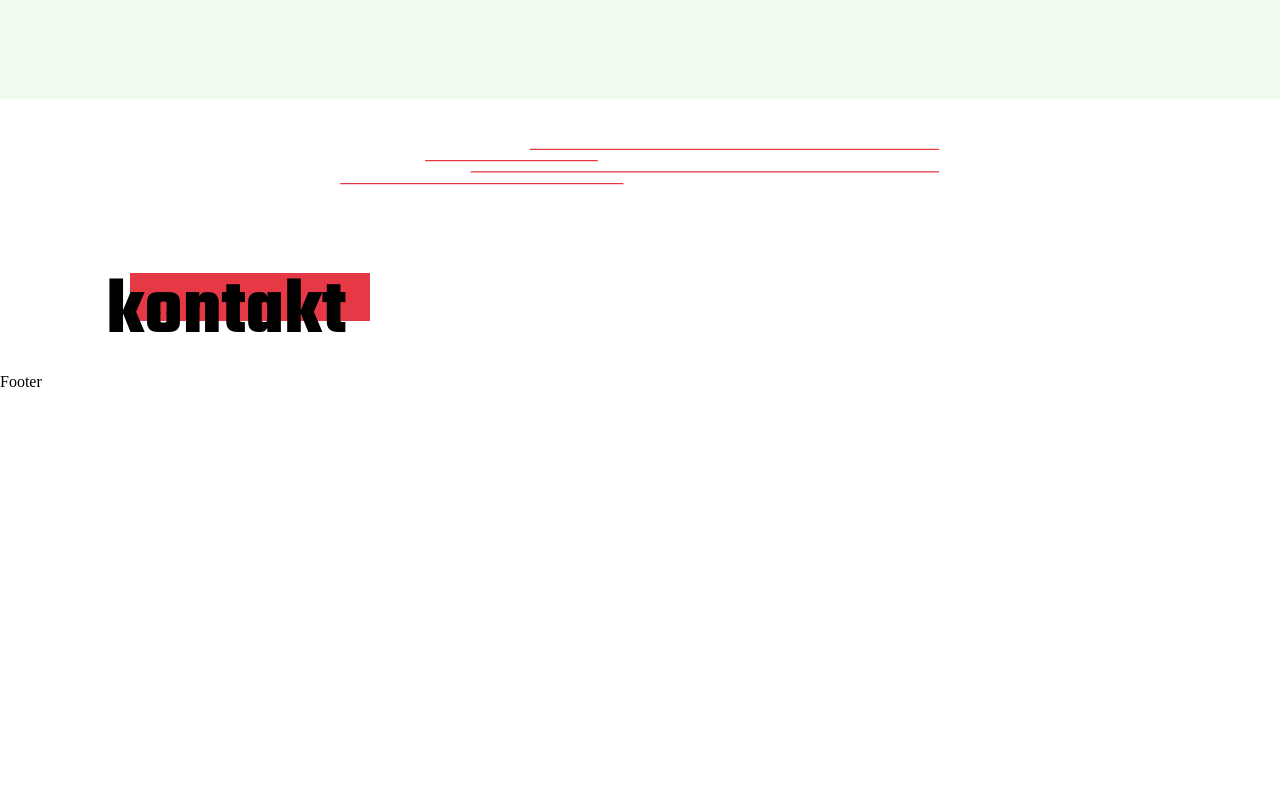
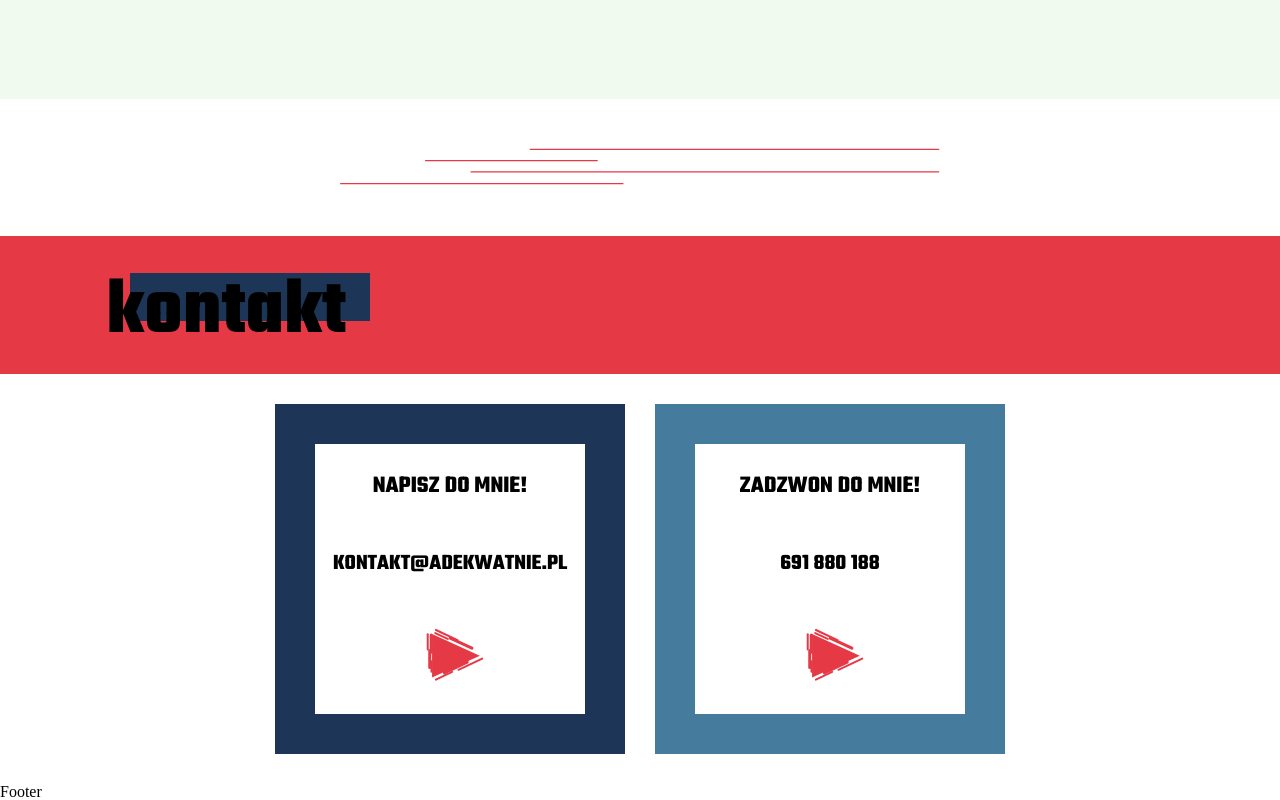
Before and after one commit to rodzinnie/adekwatnie, a React (Vite) app: page / in a window 1280 px wide. Shown: the part 5545-6345 px from the top of the page. Before the commit the page ends 5935 px from the top, so only its background shows below. Built offline with nearby package versions, Linux system fonts and the light colour scheme.

Commit message:
Kontakt MVP

```diff
--- a/src/components/common/Heading/index.module.css
+++ b/src/components/common/Heading/index.module.css
@@ -29,10 +29,12 @@
 }
 
 .bgRed,
+.bgDarkBlue,
 .bgLightBlue, .bgRedRmMargin {
   font-weight: bold;
 }
 .bgRed *::before,
+.bgDarkBlue *::before,
 .bgLightBlue *::before, .bgRedRmMargin *::before {
   position: absolute;
   content: " ";
@@ -41,14 +43,17 @@
   z-index: -1;
 }
 .bgRed h2::before,
+.bgDarkBlue h2::before,
 .bgLightBlue h2::before, .bgRedRmMargin h2::before {
   height: 3rem;
 }
 .bgRed h3::before,
+.bgDarkBlue h3::before,
 .bgLightBlue h3::before, .bgRedRmMargin h3::before {
   height: 2rem;
 }
 .bgRed h5::before,
+.bgDarkBlue h5::before,
 .bgLightBlue h5::before, .bgRedRmMargin h5::before {
   height: 1.2rem;
 }
@@ -59,4 +64,8 @@
 
 .bgLightBlue *::before {
   background-color: #457b9d;
+}
+
+.bgDarkBlue *::before {
+  background-color: #1d3557;
 }/*# sourceMappingURL=index.module.css.map */
--- a/src/components/common/Heading/index.module.scss
+++ b/src/components/common/Heading/index.module.scss
@@ -13,6 +13,7 @@
 }
 .bgRedRmMargin {margin: 0;}
 .bgRed,
+.bgDarkBlue,
 .bgLightBlue , .bgRedRmMargin  {
   font-weight: bold;
   *::before {
@@ -45,3 +46,9 @@
     background-color: $bgLightBlue;
   }
 }
+
+.bgDarkBlue{
+  *::before{
+    background-color: $bgDarkBlue;
+  }
+}
--- a/src/components/layout/Contact/index.jsx
+++ b/src/components/layout/Contact/index.jsx
@@ -1,12 +1,26 @@
-import Heading from '../../common/Heading'
+import {Heading, Tile, TilesContainer} from '../../common'
 import styles from './index.module.scss'
 
 function Contact() {
   return (
     <section id='contact' className={styles.root}>
-      <Heading variant={'bgRed'}>
+      <Heading variant={'bgDarkBlue'}>
         <h2>kontakt</h2>
       </Heading>
+      <div className={styles.background}>
+        <Tile
+          title='Napisz do mnie!'
+          buttons={[{children:'', name: 'play'}]}
+          description='kontakt@adekwatnie.pl'
+          variant='darkBlue'
+        ></Tile>
+        <Tile
+          title='Zadzwon do mnie!'
+          buttons={[{children:'', name: 'play'}]}
+          description='691 880 188'
+          variant='lightBlue'
+        ></Tile>
+      </div>
     </section>
   )
 }
--- a/src/components/layout/Contact/index.module.css
+++ b/src/components/layout/Contact/index.module.css
@@ -1 +1,25 @@
-/*# sourceMappingURL=index.module.css.map */
+/* FONTS */
+@import url("https://fonts.googleapis.com/css2?family=Oswald:wght@200;300;400;500;600;700&family=Teko:wght@300;400;500;600;700&display=swap");
+/* FONT COLORS */
+/* BACKGROUND COLORS */
+/* HEIGHTS */
+/* WIDTHS */
+/* MARGINS */
+/** 12 division grid,
+*   for multiples use calc($var*[const])
+*/
+/* ALWAYS USE max-width starting from xl down*/
+/* BREAKPOINTS */
+.root {
+  background-color: #e63946;
+}
+
+.background {
+  width: 100%;
+  background-color: white;
+  display: flex;
+  justify-content: center;
+  align-items: center;
+  gap: 30px;
+  padding: 30px 0;
+}/*# sourceMappingURL=index.module.css.map */
--- a/src/components/layout/Contact/index.module.scss
+++ b/src/components/layout/Contact/index.module.scss
@@ -1,2 +1,14 @@
+@import '../../../settings';
 .root {
+  background-color: $bgRed;
 }
+
+.background{
+  width: 100%;
+  background-color: white;
+  display: flex;
+  justify-content: center;
+  align-items: center;
+  gap: 30px;
+  padding: 30px 0;
+}
```
Also changed, not shown: 2 other files (tests, documents, lock files or other folders).
